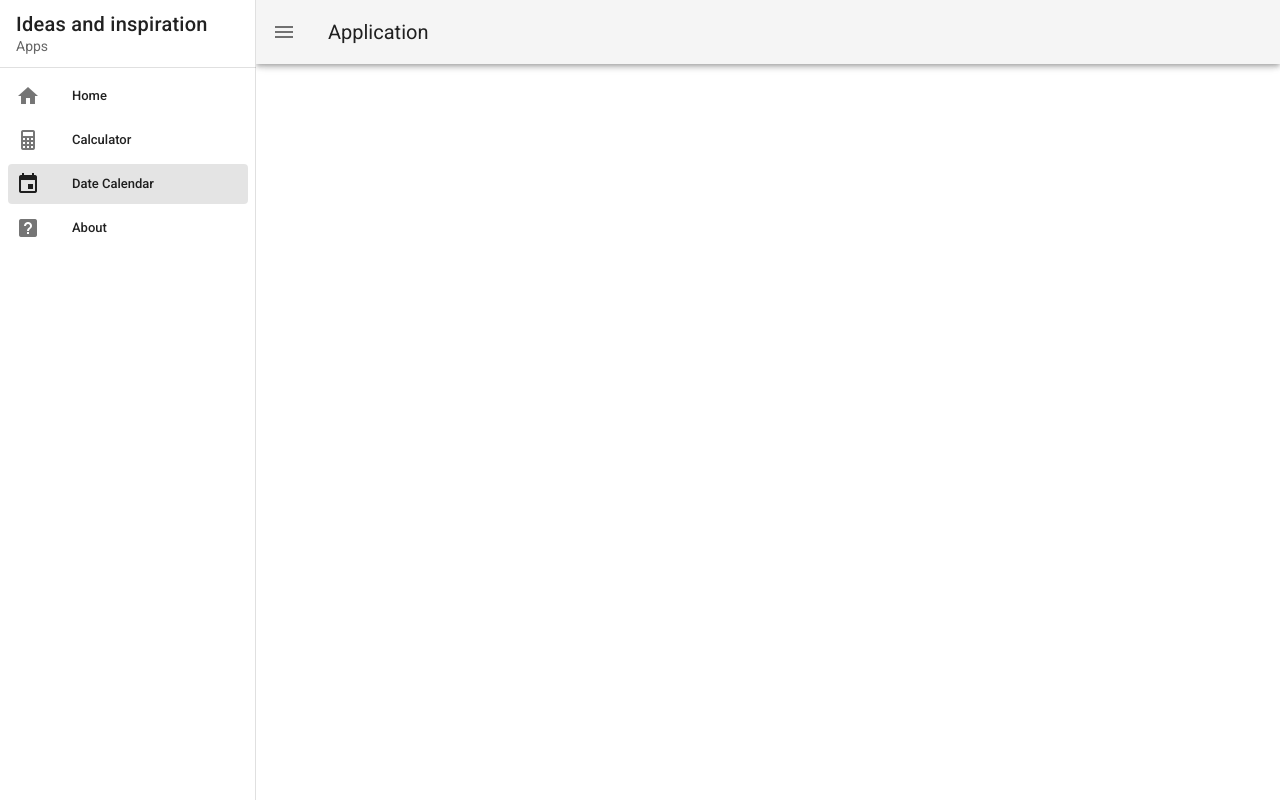
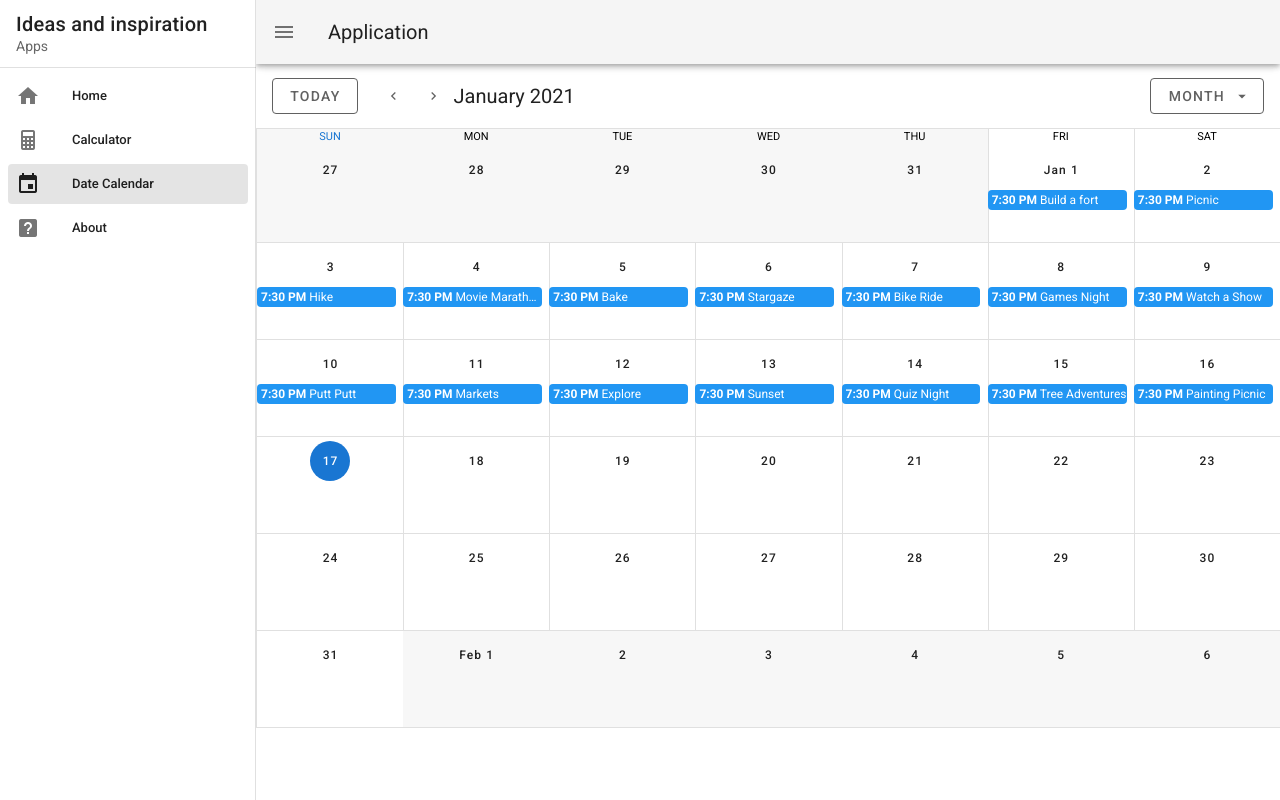
Before and after one commit to temaari/multipurpose-app, a Vue app: page /datecalendar in a window 1280 px wide. Built offline with nearby package versions, Linux system fonts and the light colour scheme.

Commit message:
init Date Calendar added

```diff
--- a/src/router/index.js
+++ b/src/router/index.js
@@ -16,6 +16,11 @@ const routes = [
 		component: () => import('../views/Calculator.vue')
 	},
 	{
+		path: '/datecalendar',
+		name: 'DateCalendar',
+		component: () => import('../views/DateCalendar.vue')
+	},
+	{
 		path: '/about',
 		name: 'About',
 		component: () => import('../views/About.vue')
--- /dev/null
+++ b/src/views/DateCalendar.vue
@@ -0,0 +1,241 @@
+<template>
+	<v-row class="fill-height">
+		<v-col>
+			<v-sheet height="64">
+				<v-toolbar
+					flat
+				>
+					<v-btn
+						outlined
+						class="mr-4"
+						color="grey darken-2"
+						@click="setToday"
+					>
+						Today
+					</v-btn>
+					<v-btn
+						fab
+						text
+						small
+						color="grey darken-2"
+						@click="prev"
+					>
+						<v-icon small>
+							mdi-chevron-left
+						</v-icon>
+					</v-btn>
+					<v-btn
+						fab
+						text
+						small
+						color="grey darken-2"
+						@click="next"
+					>
+						<v-icon small>
+							mdi-chevron-right
+						</v-icon>
+					</v-btn>
+					<v-toolbar-title v-if="$refs.calendar">
+						{{ $refs.calendar.title }}
+					</v-toolbar-title>
+					<v-spacer></v-spacer>
+					<v-menu
+						bottom
+						right
+					>
+						<template v-slot:activator="{ on, attrs }">
+							<v-btn
+								outlined
+								color="grey darken-2"
+								v-bind="attrs"
+								v-on="on"
+							>
+								<span>{{ typeToLabel[type] }}</span>
+								<v-icon right>
+									mdi-menu-down
+								</v-icon>
+							</v-btn>
+						</template>
+						<v-list>
+							<v-list-item @click="type = 'day'">
+								<v-list-item-title>Day</v-list-item-title>
+							</v-list-item>
+							<v-list-item @click="type = 'week'">
+								<v-list-item-title>Week</v-list-item-title>
+							</v-list-item>
+							<v-list-item @click="type = 'month'">
+								<v-list-item-title>Month</v-list-item-title>
+							</v-list-item>
+							<v-list-item @click="type = '4day'">
+								<v-list-item-title>4 days</v-list-item-title>
+							</v-list-item>
+						</v-list>
+					</v-menu>
+				</v-toolbar>
+			</v-sheet>
+			<v-sheet height="600">
+				<v-calendar
+					ref="calendar"
+					v-model="focus"
+					color="primary"
+					:events="events"
+					:event-color="getEventColor"
+					:type="type"
+					@click:event="showEvent"
+					@click:more="viewDay"
+					@click:date="viewDay"
+					@change="updateRange"
+				></v-calendar>
+				<v-menu
+					v-model="selectedOpen"
+					:close-on-content-click="false"
+					:activator="selectedElement"
+					offset-x
+				>
+					<v-card
+						color="grey lighten-4"
+						min-width="350px"
+						flat
+					>
+						<v-toolbar
+							:color="selectedEvent.color"
+							dark
+						>
+							<v-btn icon>
+								<v-icon>mdi-pencil</v-icon>
+							</v-btn>
+							<v-toolbar-title v-html="selectedEvent.name"></v-toolbar-title>
+							<v-spacer></v-spacer>
+							<v-btn icon>
+								<v-icon>mdi-heart</v-icon>
+							</v-btn>
+							<v-btn icon>
+								<v-icon>mdi-dots-vertical</v-icon>
+							</v-btn>
+						</v-toolbar>
+						<v-card-text>
+							<span v-html="'Start Time ' + selectedEvent.start"></span><br><br>
+							<span v-html="selectedEvent.details"></span>
+						</v-card-text>
+						<v-card-actions>
+							<v-btn
+								text
+								color="secondary"
+								@click="selectedOpen = false"
+							>
+								Cancel
+							</v-btn>
+						</v-card-actions>
+					</v-card>
+				</v-menu>
+			</v-sheet>
+		</v-col>
+	</v-row>
+</template>
+
+<script>
+
+class DateIdea {
+	constructor(name, details, start) {
+		this.name = name
+		this.details = details
+		this.start = start
+		this.color = 'blue'
+		this.timed = true
+	}
+}
+
+	export default {
+		data: () => ({
+			focus: '',
+			type: 'month',
+			typeToLabel: {
+				month: 'Month',
+				week: 'Week',
+				day: 'Day',
+				'4day': '4 Days',
+			},
+			selectedEvent: {},
+			selectedElement: null,
+			selectedOpen: false,
+			events: [],
+		}),
+		mounted () {
+			this.$refs.calendar.checkChange()
+		},
+		methods: {
+			viewDay ({ date }) {
+				this.focus = date
+				this.type = 'day'
+			},
+			getEventColor (event) {
+				return event.color
+			},
+			setToday () {
+				this.focus = ''
+			},
+			prev () {
+				this.$refs.calendar.prev()
+			},
+			next () {
+				this.$refs.calendar.next()
+			},
+			showEvent ({ nativeEvent, event }) {
+				const open = () => {
+					this.selectedEvent = event
+					this.selectedElement = nativeEvent.target
+					setTimeout(() => {
+						this.selectedOpen = true
+					}, 10)
+				}
+
+				if (this.selectedOpen) {
+					this.selectedOpen = false
+					setTimeout(open, 10)
+				} else {
+					open()
+				}
+
+				nativeEvent.stopPropagation()
+			},
+			updateRange ({ start, end }) {
+				const events = []
+
+				events.push(new DateIdea('Build a fort', 'Build a fort and watch movies',
+																				new Date("January 1, 2021 19:30:00")))
+				events.push(new DateIdea('Picnic', 'Pack a picnic and do a day trip',
+																				new Date("January 2, 2021 19:30:00")))
+				events.push(new DateIdea('Hike', 'Do a hike',
+																				new Date("January 3, 2021 19:30:00")))
+				events.push(new DateIdea('Movie Marathon', 'Movies to be decided',
+																				new Date("January 4, 2021 19:30:00")))
+				events.push(new DateIdea('Bake', 'Do a Bake off',
+																				new Date("January 5, 2021 19:30:00")))
+				events.push(new DateIdea('Stargaze', 'Watch the stars',
+																				new Date("January 6, 2021 19:30:00")))
+				events.push(new DateIdea('Bike Ride', 'Find a good place to go for a bike ride, maybe along the coast? orewa?',
+																				new Date("January 7, 2021 19:30:00")))
+				events.push(new DateIdea('Games Night', 'Play some games',
+																				new Date("January 8, 2021 19:30:00")))
+				events.push(new DateIdea('Watch a Show', 'Find a show or performance to go and see',
+																				new Date("January 9, 2021 19:30:00")))
+				events.push(new DateIdea('Putt Putt', 'Mini golf',
+																				new Date("January 10, 2021 19:30:00")))
+				events.push(new DateIdea('Markets', 'Go to one of the masrkets, Matakana, night markets etc... ',
+																				new Date("January 11, 2021 19:30:00")))
+				events.push(new DateIdea('Explore', 'Find a new Park',
+																				new Date("January 12, 2021 19:30:00")))
+				events.push(new DateIdea('Sunset', 'Go watch the sunset with a meal',
+																				new Date("January 13, 2021 19:30:00")))
+				events.push(new DateIdea('Quiz Night', 'Find some random quizzes',
+																				new Date("January 14, 2021 19:30:00")))
+				events.push(new DateIdea('Tree Adventures', 'Go do Tree adventures',
+																				new Date("January 15, 2021 19:30:00")))
+				events.push(new DateIdea('Painting Picnic', 'Briana need\'s to explain',
+																				new Date("January 16, 2021 19:30:00")))
+
+				this.events = events
+			},
+		},
+	}
+</script>
```
